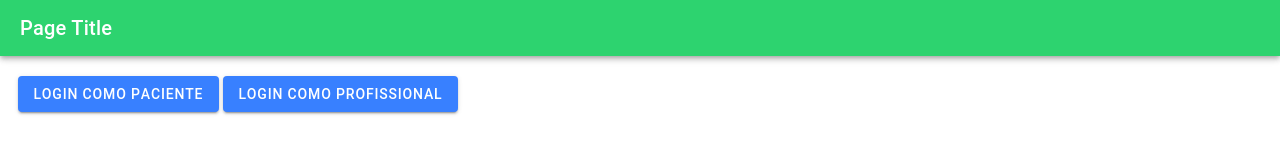
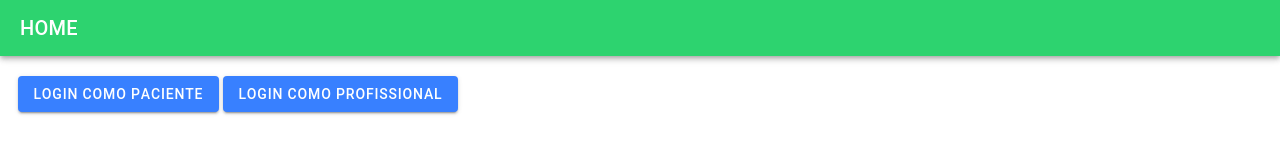
Before and after one commit to michellydarquia/Projeto_Web, a React (Vite) app: page / in a window 1280 px wide. Shown: the top 160 px of the page. Built offline with nearby package versions, Linux system fonts and the light colour scheme.

Commit message:
Alt readme

```diff
--- a/src/pages/Home.tsx
+++ b/src/pages/Home.tsx
@@ -22,7 +22,7 @@ const Home: React.FC = () => {
             <IonPage id="main-content">
                 <IonHeader>
                     <IonToolbar color={'success'}>
-                        <IonTitle>Page Title</IonTitle>
+                        <IonTitle>HOME</IonTitle>
                     </IonToolbar>
                 </IonHeader>
                 <IonContent className="ion-padding">
```
Also changed, not shown: 1 other file (tests, documents, lock files or other folders).
